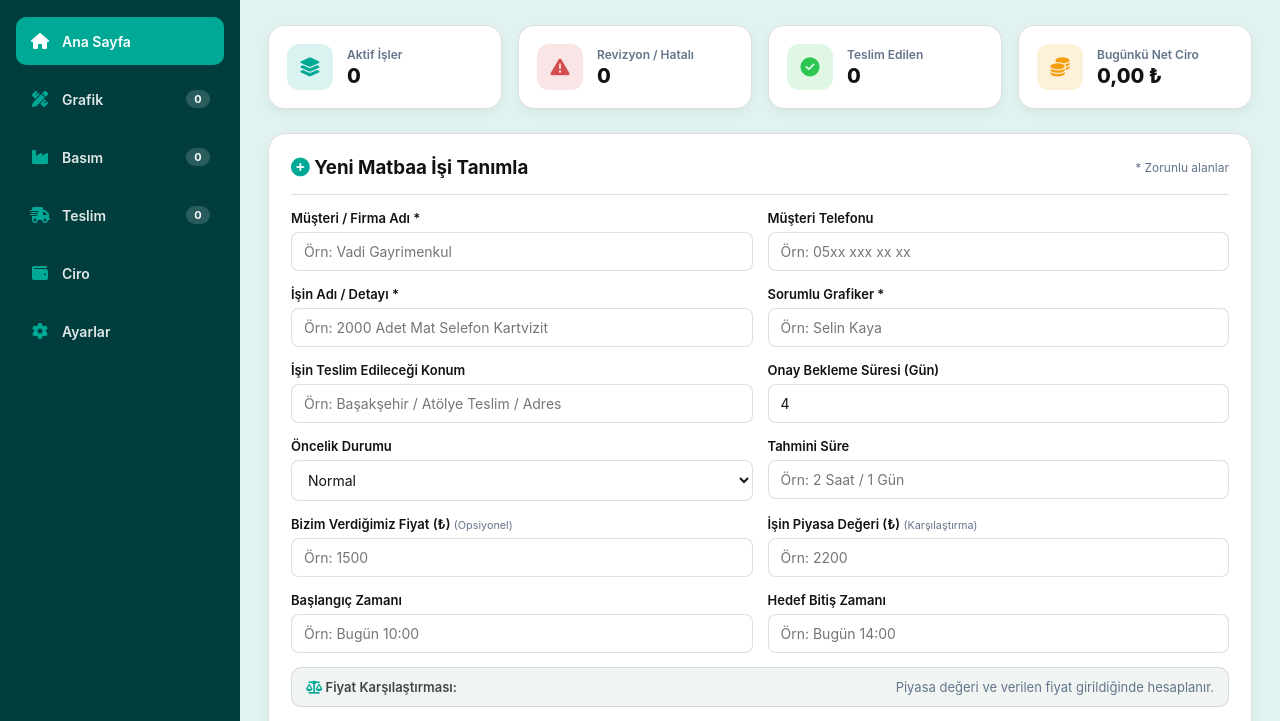
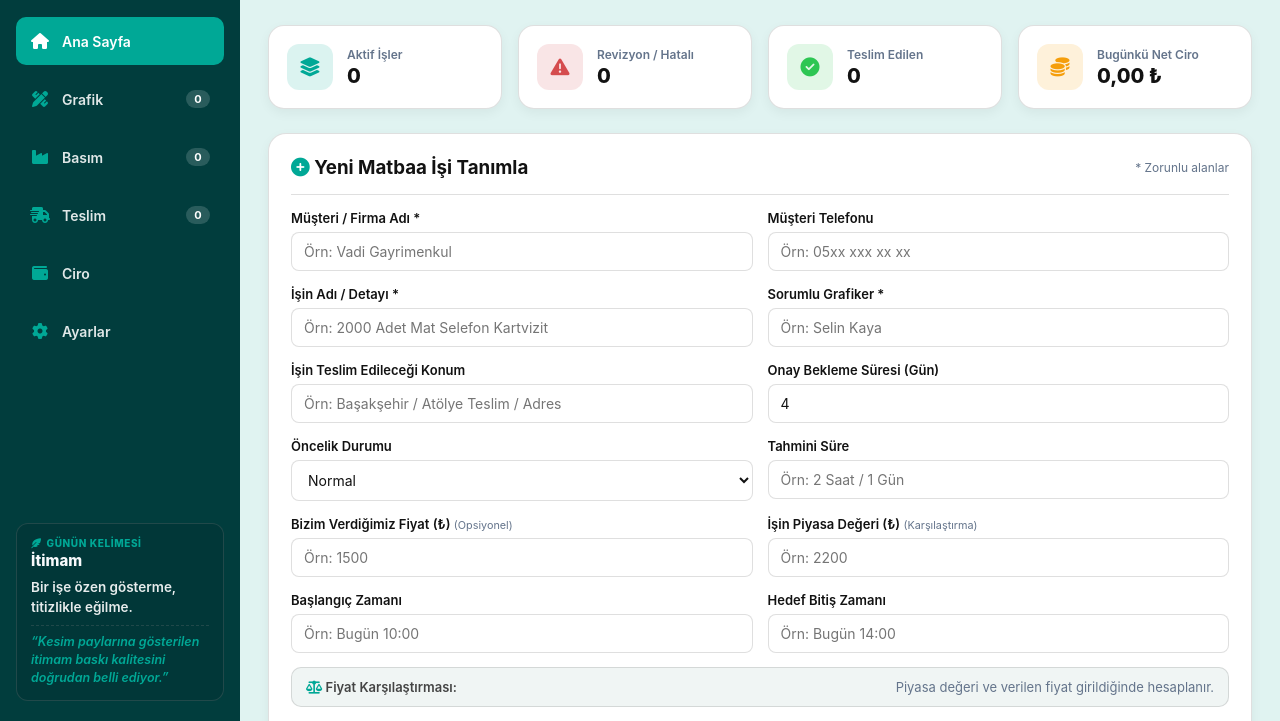
Before and after one commit to ardayigit-create/matbaa, a plain HTML site: page index.html in a window 1280 px wide. Shown: the part 79-800 px from the top of the page. Drawn offline with nearby package versions, Linux system fonts and the light colour scheme.

Commit message:
Add 'Günün Kelimesi' section to index.html

```diff
--- a/index.html
+++ b/index.html
@@ -66,6 +66,15 @@
                     </button>
                 </li>
             </ul>
+
+            <div class="menu-kelime-kutu" id="gunun-kelimesi-kutu">
+                <div class="kelime-ust">
+                    <span class="kelime-etiket"><i class="fa-solid fa-feather-pointed"></i> GÜNÜN KELİMESİ</span>
+                    <span class="kelime-baslik" id="gunun-kelimesi">Yükleniyor...</span>
+                </div>
+                <p class="kelime-anlam" id="gunun-kelime-anlam"></p>
+                <p class="kelime-ornek" id="gunun-kelime-ornek"></p>
+            </div>
         </nav>
 
         <!-- ANA SAYFA -->
@@ -218,7 +227,6 @@
         <!-- BASIM SAYFASI -->
         <section id="sayfa-basim" class="sayfa">
             <div class="main-container">
-                <!-- Basım Kısmı Formu (İlk sayfa yapısına paralel, ileride kolayca özelleştirilebilir yapı) -->
                 <div class="container-box">
                     <div class="box-header">
                         <h3><i class="fa-solid fa-sliders tema-ikon"></i> Basım Operasyon Formu</h3>
@@ -401,7 +409,7 @@
                 <h3><i class="fa-solid fa-gear tema-ikon"></i> Uygulama Ayarları</h3>
                 <hr>
 
-           <div class="ayar-blok">
+                <div class="ayar-blok">
                     <label for="tema-select" class="ayar-etiket">Tema / Renk Paleti Seçin:</label>
                     <select id="tema-select" class="form-input" onchange="temaDegistir(this.value)">
                         <option value="varsayilan">Varsayılan</option>
```
